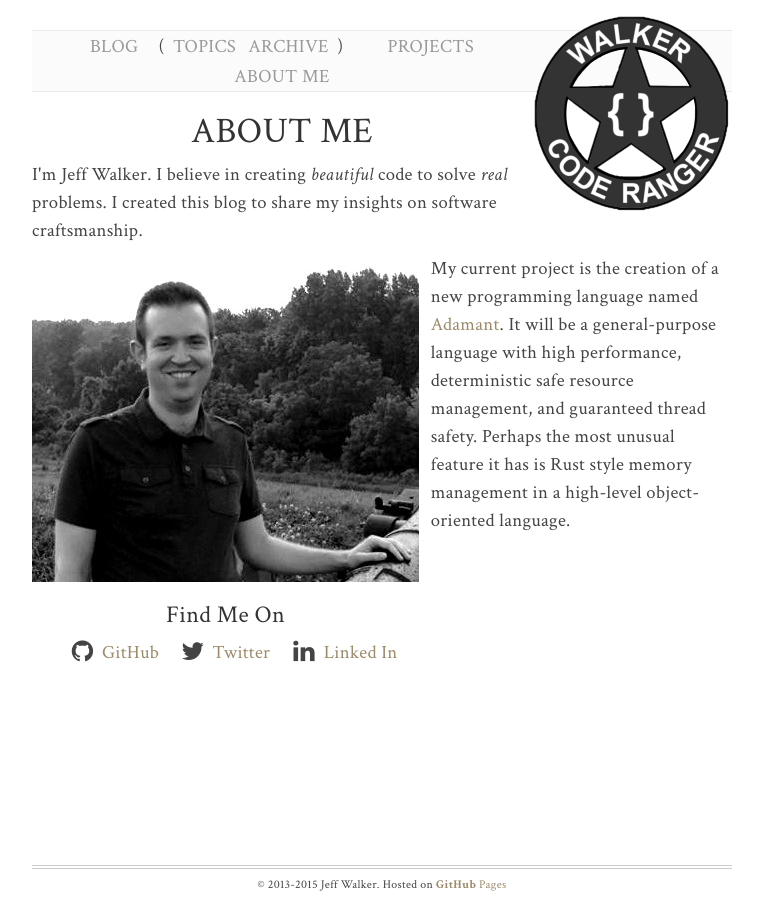
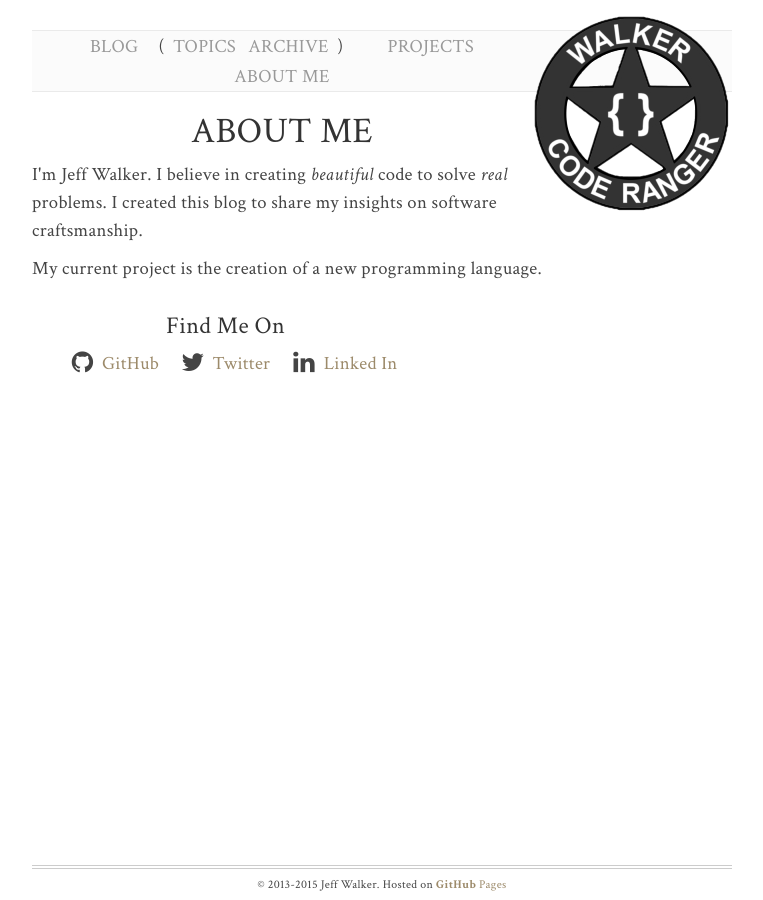
Before and after one commit to WalkerCodeRanger/WalkerCodeRanger.com, a Jekyll site: the page built from about-me/index.html, in a window 1280 px wide. Shown: the whole page, without its empty margins (258-1021 px from the left). Built offline with Jekyll 4.4.1, drawn with Linux system fonts in a browser that asks for light colours; nearby versions of some CDN libraries; comment, search, counter and statistics services are not loaded.

Commit message:
trim down the about me section

```diff
--- a/about-me/index.html
+++ b/about-me/index.html
@@ -9,7 +9,9 @@ sitemap:
 
     <p>I'm Jeff Walker. I believe in creating <em>beautiful</em> code to solve
     <em>real</em> problems. I created this blog to share my insights on software craftsmanship.</p>
-    <img src="/images/JeffWalker.jpg" alt="Jeff Walker">
+
+    <p>My current project is the creation of a new programming language.</p>
+
     <section id="find-me">
         <h3>Find Me On</h3>
         <ul class="fa-ul">
@@ -18,10 +20,4 @@ sitemap:
             <li><i class="fa-li fa fa-linkedin fa-lg"></i><a href="https://www.linkedin.com/in/WalkerCodeRanger">Linked In</a></li>
         </ul>
     </section>
-
-    <p>My current project is the creation of a new programming language named
-        <a href="https://adamant-lang.org/">Adamant</a>. It will be a general-purpose
-        language with high performance, deterministic safe resource management, and guaranteed
-        thread safety. Perhaps the most unusual feature it has is Rust style memory management
-        in a high-level object-oriented language.</p>
 </div>
```
Also changed, not shown: images/JeffWalker.jpg (deleted).
